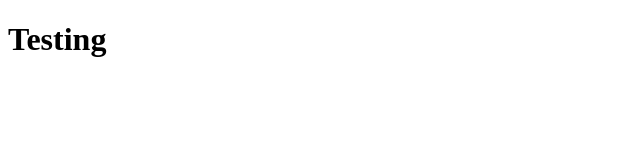
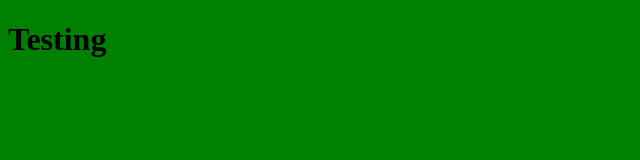
Before and after one commit to JD2410/hello-world, a plain HTML site: page index.html in a window 1280 px wide. Shown: the whole page, without its empty margins (0-640 px from the left). Drawn offline with Linux system fonts and the light colour scheme.

Commit message:
adding the style sheet

```diff
--- a/index.html
+++ b/index.html
@@ -4,6 +4,7 @@
     <meta charset="UTF-8">
     <meta name="viewport" content="width=device-width, initial-scale=1.0">
     <title>Document</title>
+    <link rel="stylesheet" href="styles.css">
 </head>
 <body>
     <h1>Testing</h1>
--- /dev/null
+++ b/styles.css
@@ -0,0 +1,3 @@
+body {
+    background: green;
+}
```
